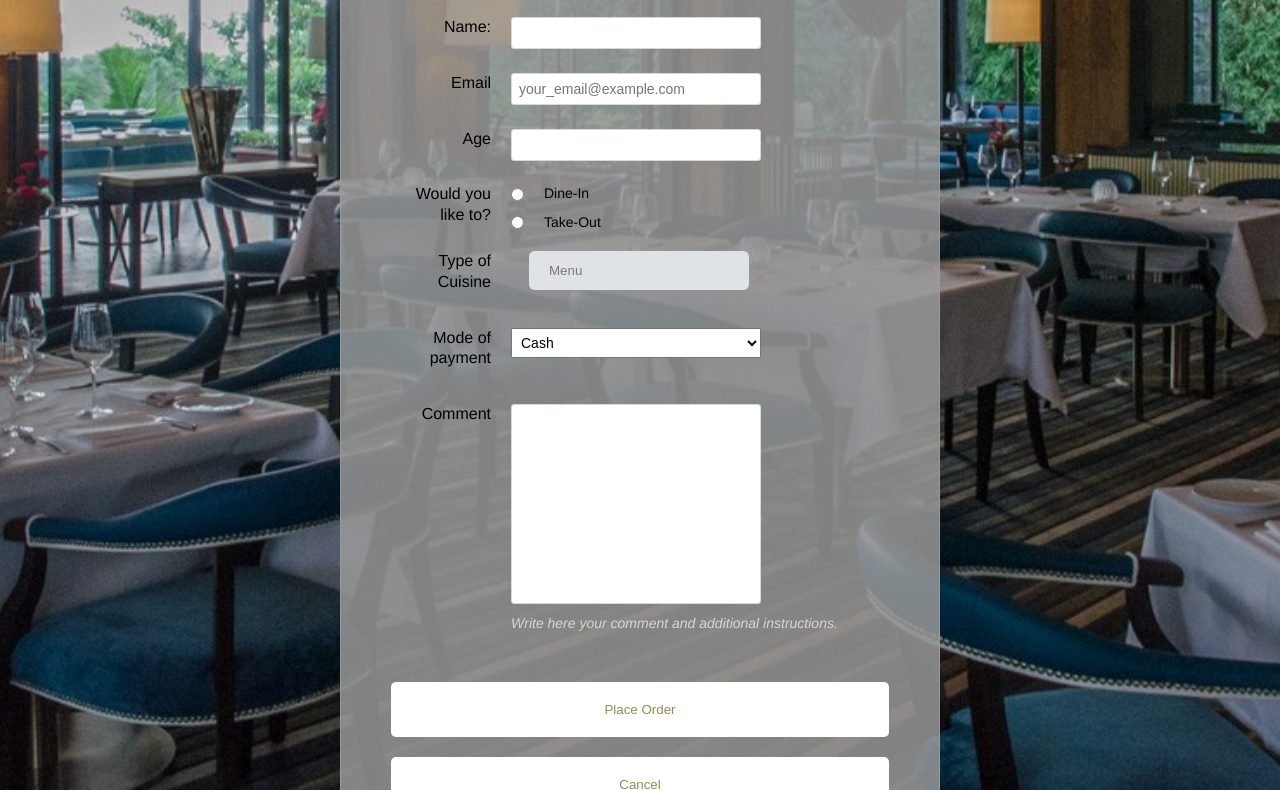
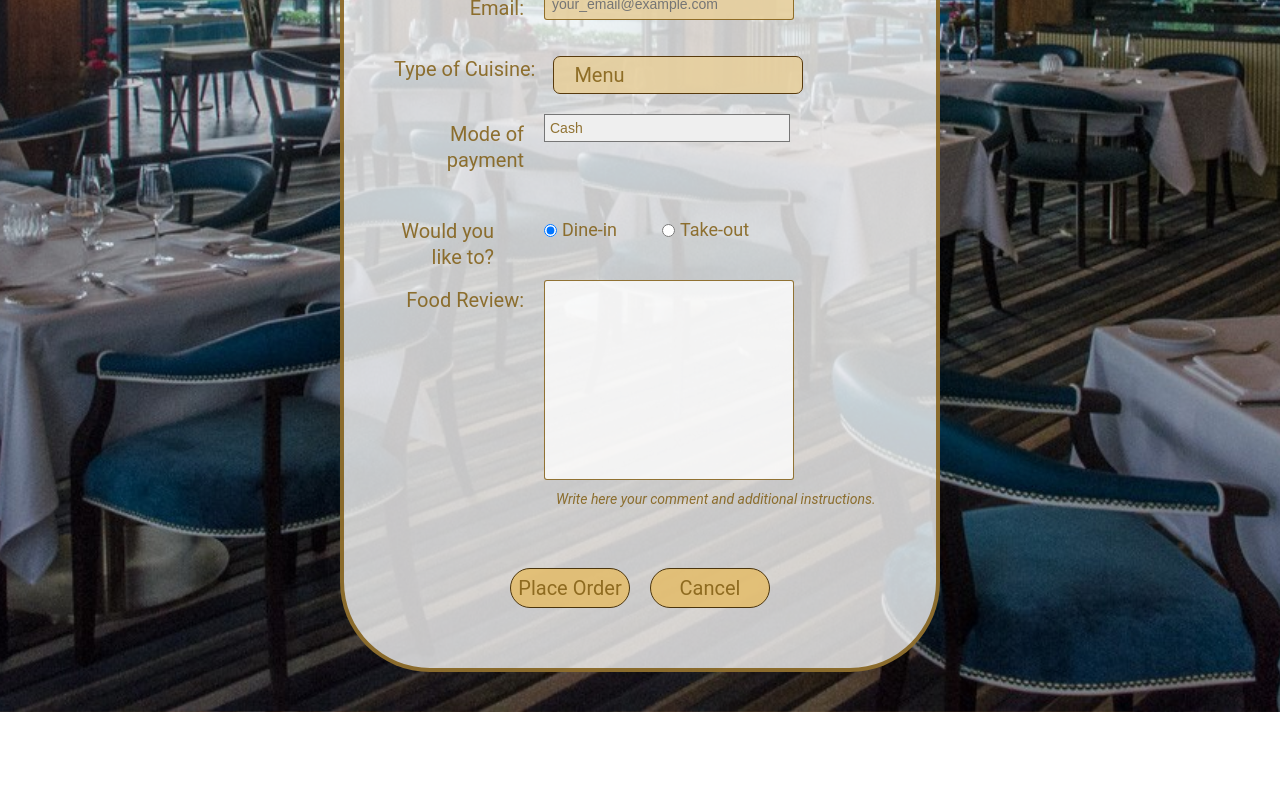
Before and after one commit to BelarryRodelas/Rodelas_V2-HTML-FORMS, a plain HTML site: page main.html in a window 1280 px wide. Shown: the part 910-1700 px from the top of the page. After the commit the page ends 1622 px from the top, so only its background shows below. Drawn offline with Linux system fonts and the light colour scheme.

Commit message:
second commit

```diff
--- a/main.html
+++ b/main.html
@@ -2,91 +2,75 @@
 <html lang="en">
 <head>
     <meta charset="UTF-8">
-    <meta name="viewport" content="width=device-width, initial-scale=1.0">
-    <title>Order Form</title>
-    <link rel="stylesheet" href="styles.css">
+    <title>Luxe Cuisine</title>
+    <link rel = "stylesheet" href = "./styles.css"/>
 </head>
 <body>
-    <header class="order-form-header">
-        <h1>
-            <img src="./images/logo1.png" alt=""> Luxe Cuisine
-        </h1>
+  <!--Form-->
+  <header class="speaker-form-header">
+    <img src = "./images/logo1.png" class = "logo" alt = "logo"/>
+    <h1 class="h1">Luxe Cuisine</h1>
     <h3>The best restaurant in town.</h3>
-        <p>
-            <em>
-                <b>Where Every Bite Transcends Taste into Artistry.</b>
-            </em>
-        </p>
-        <p>
-            <em>
-                Indulge in an unparalleled dining experience at Luxe Cuisine,
+    <p><em>Indulge in an unparalleled dining experience at Luxe Cuisine,
         where culinary mastery meets refined elegance. Our expert chefs
         meticulously craft each dish to perfection, blending exquisite flavors
         and premium ingredients to tantalize your senses. Whether you're
         savoring our signature tasting menu or exploring our à la carte offerings,
         every bite is a celebration of gastronomic excellence. Immerse yourself in
         an ambiance of luxury and sophistication as you embark on a journey of
-                culinary delight at Luxe Cuisine.
-            </em>
-        </p>
+        culinary delight at Luxe Cuisine.</em></p>
 </header>
-    <form id="orderForm" action="" method="get" class="order-form">
-    <h1>Order Form</h1>
+
+<form action="" method="get" class="speaker-form">
+  <!--Name, Age, Email-->
     <div class="form-row">
         <label for="full-name">Name: </label>
-            <input id="full-name" name="full-name" type="text">
+        <input type="text" id="full-name" name="full-name" autocomplete="off" required>
     </div>
     <div class="form-row">
-            <label for="email">Email</label>
-            <input id="email" name="email" type="email" placeholder="your_email@example.com" />
+      <label for="age">Age: </label>
+      <input type="text" id="age" name="age" autocomplete="off">
     </div>
     <div class="form-row">
-            <label for="age">Age</label>
-            <input id="age" name="age" type="text">
+        <label for="email">Email: </label>
+        <input type="email" id="email" name="email" placeholder="your_email@example.com" autocomplete="off">
     </div>
-        <fieldset class="legacy-form-row">
-          <legend>Would you like to?</legend>
-          <div class="form-radio">
-              <input id="talk-type-1" name="talk-type" type="radio" value="main stage"/>
-              <label for="talk-type-1" class="radio-label">Dine-In</label>
-          </div>
-          <div class="form-radio">
-              <input id="talk-type-2" name="talk-type" type="radio" value="Workshop"/>
-              <label for="talk-type-2" class="radio-label">Take-Out</label>
-          </div>
-      </fieldset>
+  <!--Type of Cuisine and Menu-->
     <div class="form-row">
-          <label for="type-of-cuisine">Type of Cuisine</label>
-        <div id="dropdown">
-            <button class="dropdown-toggle">
+      <legend>Type of Cuisine:</legend>
+      <div id = "dropdown">
+        <button class = "dropdown-toggle">
           <span>Menu</span>
-                <i class="fa-solid fa-caret-down"></i>
         </button>
-            <ul class="menu">
-                <li class="menu-item"><a href="#">Italian</a></li>
-                <li class="menu-item"><a href="#">Chinese</a></li>
-                <li class="menu-item dropdown">
-                    <a href="#" class="submenu-toggle">
+
+          <ul class = "menu">
+            <li class = "menu-item"><a href = "#">Italian</a></li>
+            <li class = "menu-item"><a href = "#">Chinese</a></li>
+            <li class = "menu-item dropdown">
+              <a href = "#" class = "submenu-toggle">
                 <span>Healthy Options</span>
-                        <i class="fas fa-caret-down"></i>
               </a>
-                    <ul class="submenu">
-                        <li class="submenu-item"><a href="#">Vegetarian</a></li>
+              <ul class = "submenu">
+                <li class = "submenu-item"><a href = "#">Vegetarian</a></li>
               </ul>
             </li>
-                <li class="menu-item"><a href="#">Mexican</a></li>
-                <li class="menu-item dropdown">
-                    <a href="#" class="submenu-toggle">
+
+            <li class = "menu-item"><a href = "#">Vietnamese</a></li>
+            <li class = "menu-item dropdown">
+              <a href = "#" class = "submenu-toggle">
                 <span>Specials</span>
-                        <i class="fa-solid fa-caret-right"></i>
               </a>
-                    <ul class="submenu">
-                      <li class="submenu-item"><a href="#">Dessert</a></li>
+              <ul class = "submenu">
+                <li class = "submenu-item"><a href = "#">Cannoli Celesti </a></li>
+                <li class = "submenu-item"><a href = "#">Velvet Sweets</a></li>
+                <li class = "submenu-item"><a href = "#">Sogni di Cioccolato</a></li>
+                <li class = "submenu-item"><a href = "#">Fragole Fiammeggianti </a></li>
               </ul>
             </li>
           </ul>
       </div>
     </div>
+  <!--Cash or Card-->
   <div class="form-row">
     <label for="t-shirt">Mode of payment</label>
     <select id="t-shirt" name="t-shirt">
@@ -96,16 +80,28 @@
         <option value="ch">Cheque</option>
     </select>
 </div>
+  <!--Dine-in or Take-out-->
+    <fieldset class = 'legacy-form-row'>
+      <legend>Would you like to?</legend>
+
+      <input id = 'eat-type-1' name = 'eat-type' type = 'radio' value = 'dine-in' checked/>
+      <label for = 'eat-type-1' class = 'radio-label'>Dine-in</label>
+
+      <input id = 'eat-type-2' name = 'eat-type' type = 'radio' value = 'take-out' />
+      <label for = 'eat-type-2' class = 'radio-label'>Take-out</label>
+    </fieldset>
+  <!---->
     <div class="form-row">
-            <label for="abstract">Comment</label>
+        <label for="abstract">Food Review:</label>
         <textarea id="abstract" name="abstract"></textarea>
         <div class="instructions"><em>Write here your comment and additional instructions.</em></div>
     </div>
-        <div class="form-group">
-          <button type="submit">Place Order</button>
-          <button type="button" onclick="cancelOrder()">Cancel</button>
+    <!-- Place Order and Cancel Button -->
+    <div class = "group-button">
+      <button class = "order button">Place Order</button>
+      <button class = "cancel button">Cancel</button>
     </div>
 </form>
-    <script src="script.js"></script>
+  <script src="./script.js"></script>
 </body>
 </html>
--- a/styles.css
+++ b/styles.css
@@ -1,17 +1,38 @@
-*,
-*::before,
-*::after {
+*{
     margin: 0;
     padding: 0;
     box-sizing: border-box;
+    color: #805c11d8;
   }
 
-body {
+  ::-webkit-scrollbar{
+    width: 15px;
+    background:rgba(15, 29, 155, 0.808);
+
+  }
+
+  ::-webkit-scrollbar-track{
+    background: transparent;
+  }
+
+  ::-webkit-scrollbar-thumb{
+    background: linear-gradient(rgb(143, 90, 11), rgb(243, 236, 204));
+    border-radius: 10px;
+    box-shadow: 2px 2px 7px var(--clr-bright);
+  }
+
+  .index-header-1{
+    text-align: center;
+    background-color: #FBF3D5;
+    margin-top: 5%;
+    padding: 50px 80px;
+  }
+  body{
     color: #000000;
     background: url("./images/dine.jpg");
     background-size: cover;
     background-position: center;
-    font-family: "Helvetica", "Arial", sans-serif;
+    font-family: "Roboto";
     font-size: 16px;
     line-height: 1.3;
 
@@ -20,45 +41,49 @@ body {
     align-items: center;
   }
 
-.order-form-header {
+  .speaker-form-header
+  {
     text-align: center;
-    background-color: #ffffff91;
-    border: 1px solid #344085;
-    border-radius: 20px;
+    background-color: #ffffffc5;
+    border: 4px solid #805c11d8;
+    border-radius: 90px;
 
     width: 80%;
-    margin: 40px 0;
+    margin: 20px 0;
     padding: 50px;
-
-    display: grid;
-    place-items: center;
   }
 
-.order-form-header img {
-    display: grid;
-    place-items: center;
-
-    max-width: 300px;
-}
-
-.order-form-header h1 {
+  .speaker-form-header h1
+  {
     font-family: "Brush Script MT", sans-serif;
-    font-size: 70px;
+    font-size: 75px;
     margin-bottom: 20px;
   }
 
-.order-form {
-    background-color: #9c9c9cd2;
-    border:  1px solid #999999;
-    border-radius: 3px;
+  .speaker-form-header > img{
+    border: 2px solid #805c11d8;
+    border-radius: 150px;
+    width: 50%;
+  }
+  .speaker-form
+  {
+    background-color: #ffffffc5;
+    border: 4px solid #805c11d8;
+    border-radius: 90px;
+    font-size: 20px;
 
     width: 80%;
     padding: 50px;
     margin: 0 0 40px 0;
   }
 
-.order-form h1{
-    margin-bottom: 30px;
+  .form-row
+  {
+    margin-bottom: 40px;
+    display: flex;
+    justify-content: flex-start;
+    flex-direction: column;
+    flex-wrap: wrap;
   }
 
   .form-row {
@@ -69,151 +94,187 @@ body {
     flex-wrap: wrap;
 }
 
-.form-row input[type="text"],
-.form-row input[type="email"] {
-    background-color: #ffffff;
-    border: 1px solid #D6D9DC;
+  .form-row label {
+    margin-bottom: 15px;
+}
+
+  .form-row input[type = 'text'],
+  .form-row input[type = 'email']
+  {
+    background-color: #e7d09ce0;
+    border: 1px solid #805c11d8;
     border-radius: 3px;
     width: 100%;
     padding: 7px;
     font-size: 14px;
   }
-
-.form-row label {
-    margin-bottom: 15px;
-}
-
-.form-row input[type="text"]:invalid,
-.form-row input[type="email"]:invalid {
-    border: 1px solid #D55C5F;
+  .form-row input[type = 'text']:invalid,
+  .form-row input[type = 'email']:invalid
+  {
+    border: 1px solid #805c11d8;
     color: #D55C5F;
     box-shadow: none;
   }
 
-.legacy-form-row {
+
+  .legacy-form-row
+  {
     border: none;
     margin-bottom: 40px;
+    margin-top: 30px;
   }
 
-.legacy-form-row legend {
-    margin-bottom: 15px;
+  .legacy-form-row .radio-label
+  {
+    display: block;
+    font-size: 12px;
+    padding: 0 15px 0 5px;
+  }
+
+  .legacy-form-row input[type = 'radio']
+  {
+    margin-top: 6px;
+    margin-left: 30px;
   }
 
   .legacy-form-row .radio-label,
-.legacy-form-row input[type="radio"] {
-    display: block;
-    font-size: 14px;
-    padding: 0 20px 0 10px;
+  .legacy-form-row input[type = 'radio']{
+    float: left;
+    font-size: 18px;
   }
 
-.legacy-form-row input[type="radio"] {
-    margin-top: 2px;
+  @media only screen and (min-width: 700px)
+  {
+    .speaker-form-header,
+    .speaker-form {
+      width: 600px;
+    }
+    .form-row{
+      flex-direction: row;
+      align-items: flex-start; /* to avoid stretching */
+      margin-bottom: 20px;
+      height: initial;
+    }
+    .form-row input[type = 'text'],
+    .form-row input[type = 'email'],
+    .form-row select,
+    .form-row textarea
+    {
+      width: 250px;
+      height: initial;
+    }
+    .form-row label {
+      text-align: right;
+      width: 150px;
+      margin-top: 7px;
+      padding-right: 20px;
+    }
+    .legacy-form-row {
+      margin-bottom: 10px;
+    }
+    .legacy-form-row legend{
+      width: 120px;
+      text-align: right;
+      align-items: flex-start;
+      padding-right: 20px;
+
+    }
+    .legacy-form-row legend {
+      float: left;
+    }
+    .form-row .instructions {
+      margin-left: 120px;
+    }
+    .form-row .checkbox-label {
+      margin-left: 120px;
+      width: auto;
     }
 
-.form-radio {
-    display: flex;
-    align-items: center;
+  }
+  .form-row select {
+    width: 50%;
+    padding: 5px;
+    font-size: 14px;
+    appearance: none;
+  }
+  .form-row textarea {
+    font-family: "Helvetica", "Arial", sans-serif;
+    font-size: 14px;
+
+    background-color: #ffffffc5;
+    border: 1px solid #805c11d8;
+    border-radius: 3px;
+
+    min-height: 200px;
     margin-bottom: 10px;
+    padding: 7px;
+    resize: none;
   }
 
-.form-radio input[type="radio"] {
-    margin-right: 10px;
+  .form-row .instructions {
+    color: #636363d8;
+    font-size: 14px;
+    margin-bottom: 30px;
+    padding-left: 42px;
+  }
+  .form-row .checkbox-label {
+    margin-bottom: 0;
   }
 
-.form-group button {
-    margin-bottom: 20px;
-    padding: 20px;
-
-    color: #918c4b;
-    background: #ffffff;
-}
-
-  /* Basic button styles */
-button {
-    padding: 12px 20px;
-    background-color: #bbc5cf79;
-    color: #fff;
-    border: none;
-    border-radius: 5px;
-    cursor: pointer;
-    width: 100%;
-    transition: background-color 0.3s ease;
-}
-
-button:hover {
-    background-color: #0056b3;
-}
-
-button,
-li,
-a {
+  /*Button (Drop-down Menu)*/
+  *,*::before,*::after{
     margin: 0;
     padding: 0;
     box-sizing: border-box;
+
+  }
+  button,li,a{
+      all: unset;
+      box-sizing: border-box;
   }
 
- /* Dropdown container styles */
-#dropdown {
-    --border-radius: 6px;
+  #dropdown{
+    --border-radius: 7px;
     --shadow-color: 60deg 13% 61%;
-    max-width: 220px;
+    max-width: 250px;
     width: 100%;
-    background-color: #fff;
+    background-color: #e7d09ce0;
     border-radius: var(--border-radius);
     position: relative;
-    text-decoration: none;
+    border: 1px solid #583a0c;
   }
-
-.dropdown-toggle,
-.menu-item,
-.submenu-item {
+  .dropdown-toggle,.menu-item,.submenu-item{
     width: 100%;
-    padding: 12px 20px;
+    padding: 5px 20px;
     cursor: pointer;
   }
 
-.dropdown-toggle,
-.submenu-toggle {
-    display: flex;
-    justify-content: space-between;
-    align-items: center;
-}
-
-.dropdown-toggle > span {
-    color: #7b7b6e;
-}
-
-.dropdown {
-    position: relative;
-}
-
-:is(.menu-item, .submenu-item):first-child {
+  :is(.menu-item, .submenu-item):first-child{
     border-top-right-radius: inherit;
     border-top-left-radius: inherit;
   }
 
-:is(.menu-item, .submenu-item):last-child {
+  :is(.menu-item, .submenu-item):last-child{
     border-bottom-right-radius: inherit;
     border-bottom-left-radius: inherit;
   }
 
   :is(.menu-item, .submenu-item):hover{
-    background-color: rgb(19, 55, 173);
+    background-color: #a78846d8;
   }
 
   :is(.dropdown-toggle):hover{
-    background-color: rgb(9, 16, 119);
+    background-color: #a78846d8;
     border-radius: var(--border-radius);
   }
-
   .dropdown-toggle,.submenu-toggle{
     display: flex;
     justify-content: space-between;
     align-items: center;
   }
 
-i {
-    color: #db8400;
+  i{
+    color: #ffffffe2;
     transition: 0.25s ease;
   }
 
@@ -224,16 +285,14 @@ i {
   .dropdown{
     position: relative;
   }
-
   #dropdown{
     margin-left: 18px;
   }
-
-.menu,
-.submenu {
+  .menu, .submenu{
     display: flex;
     flex-direction: column;
-      background-color: #fff;
+    background-color:  #e4be6de0;
+
     border-radius: var(--border-radius);
     position: absolute;
     left: 0;
@@ -242,15 +301,15 @@ i {
     transition: all 0.3s ease;
   }
 
-.menu {
+  .menu{
     width: 100%;
-    transform: translateY(-12px);
+    translate: 0 -12px;
   }
 
-.menu.open {
+  .menu.open{
     visibility: visible;
     opacity: 1;
-    transform: translateY(12px);
+    translate: 0 12px;
   }
 
   .submenu{
@@ -261,82 +320,33 @@ i {
     top: 0;
     left: 100%;
     translate: -12px 0;
-    text-decoration: none;
   }
 
-.menu-item:hover,
-.submenu-item:hover {
-    background-color: #9c9c9c;
+  .menu-item:hover > .submenu-toggle +.submenu{
+    visibility: visible;
+    opacity: 1;
+    translate: 8px 0;
   }
 
+  /*Button*/
+  .group-button{
+    display: flex;
+    justify-content: center;
+  }
+  .button{
+    display: flex;
+    justify-content: center;
+    align-items: center;
+    background-color: #e4be6de0;
+    border-radius: 20px;
+    border:1px solid rgb(75, 53, 13);
 
- /* Dropdown and submenu visibility */
-.menu.dropdown-toggle.open,
-.menu-item:hover > .submenu-toggle + .submenu {
-    visibility: visible;
-    opacity: 1;
-    transform: translateY(8px);
+    cursor: pointer;
+    width: 120px;
+    height: 40px;
+    margin: 10px;
   }
 
-.form-row select {
-    width: 100%;
-    padding: 5px;
-    font-size: 14px;
+  :is(.order, .cancel):hover{
+    background-color: #a78846d8;
   }
-
-.form-row textarea {
-    font-family: Arial, Helvetica, sans-serif;
-    font-size: 14px;
-
-    border: 1px solid #D6D9DC;
-    border-radius: 3px;
-
-    min-height: 200px;
-    margin-bottom: 10px;
-    padding: 7px;
-    resize: none;
-}
-
-.form-row .instructions {
-    color: #dbd6d6;
-    font-size: 14px;
-    margin-bottom: 30px;
-}
-
-@media only screen and (min-width: 700px) {
-    .order-form-header,
-    .order-form {
-        width: 600px;
-    }
-    .form-row {
-        flex-direction: row;
-        align-items: flex-start; /*To avoid stretching */
-        margin-bottom: 20px;
-        height: initial;
-    }
-    .form-row input[type='text'],
-    .form-row input[type='email'],
-    .form-row select,
-    .form-row textarea {
-        width: 250px;
-        height: initial;
-    }
-    .form-row label {
-        text-align: right;
-        width: 120px;
-        padding-right: 20px;
-    }
-    .legacy-form-row {
-        margin-bottom: 10px;
-    }
-    .legacy-form-row legend {
-        width: 120px;
-        text-align: right;
-        align-items: flex-start;
-        padding-right: 20px;
-        float: left;
-    }
-    .form-row .instructions {
-        margin-left: 120px;
-    }
-}
```
Also changed, not shown: script.js (+21 -6 lines). Lines whose indentation alone changed are shown as unchanged.
